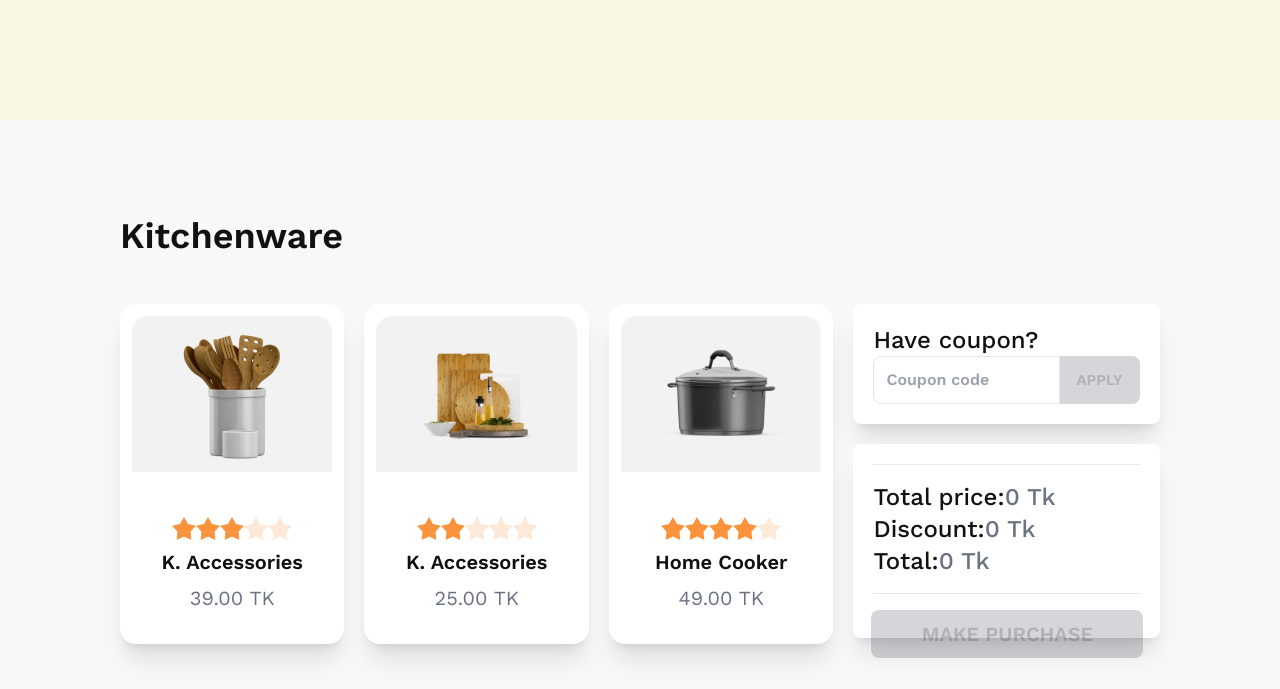
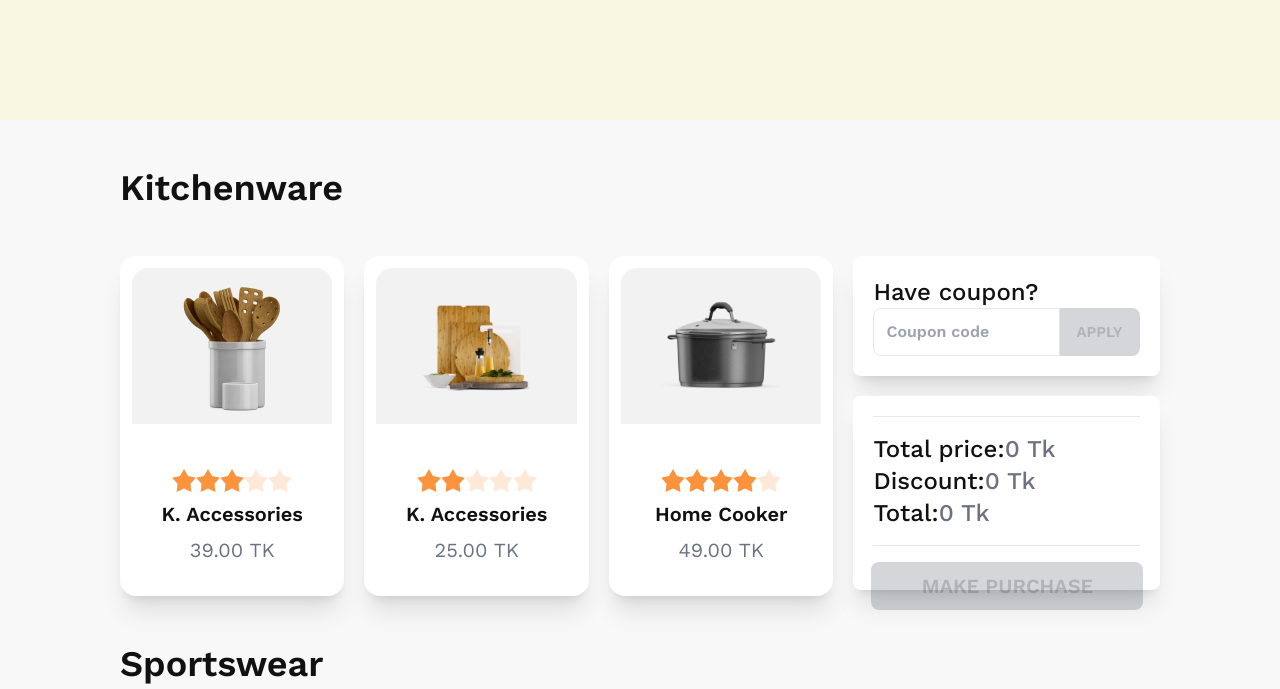
Before and after one commit to Rajib-10/Summer-Sale, a plain HTML site: page index.html in a window 1280 px wide. Shown: the part 680-1369 px from the top of the page. Drawn offline with nearby package versions, Linux system fonts and the light colour scheme.

Commit message:
fix heading

```diff
--- a/index.html
+++ b/index.html
@@ -76,7 +76,7 @@
       </div>
     </header>
 
-    <main class="lg:pt-24 text-[#111] lg:px-[120px] bg-[#F8F8F8] mb-20 ">
+    <main class="lg:pt-12 text-[#111] lg:px-[120px] bg-[#F8F8F8] mb-20 ">
       <section>
         <div class="flex flex-col w-full lg:flex-row">
           <div class="grid lg:w-[80%]">
```
